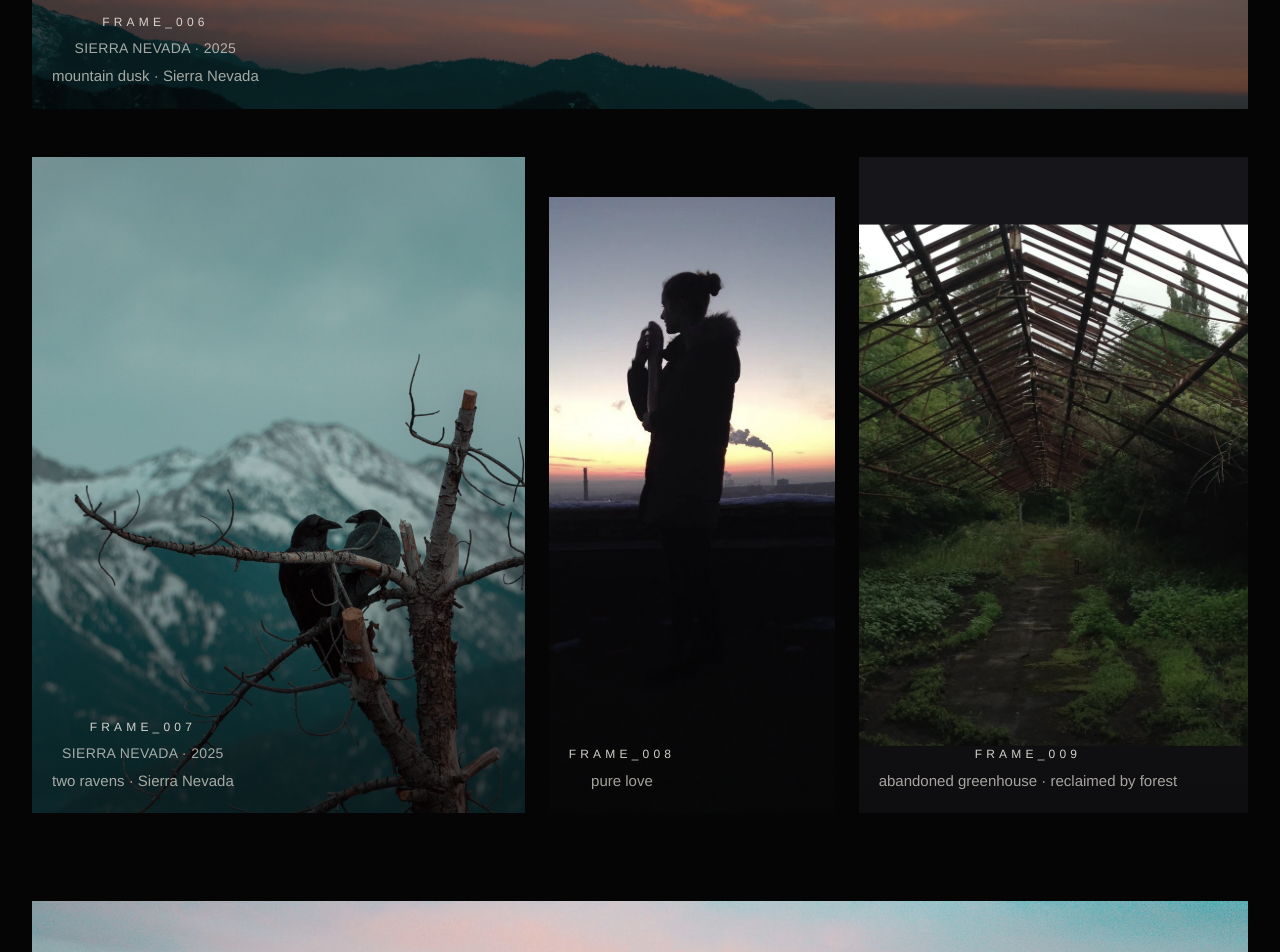
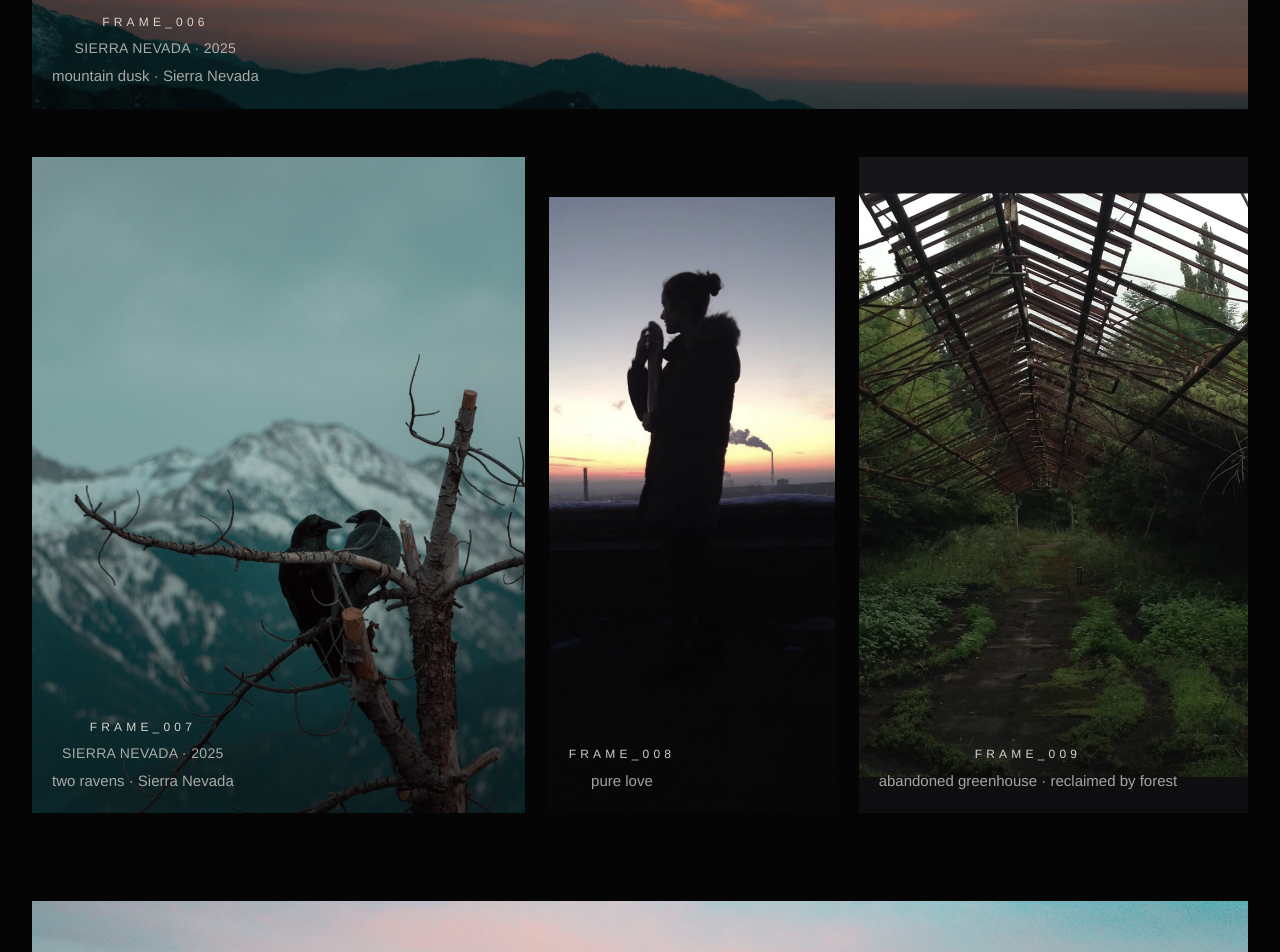
Before and after one commit to maklak0v/kornermusic-rebuild, a React (Vite) app: page / in a window 1280 px wide. Shown: the part 5895-6847 px from the top of the page. Built offline with nearby package versions, Linux system fonts and the light colour scheme; a web font is replaced by a local one.

Commit message:
Scale frame_009 image to fill tile

```diff
--- a/src/components/PhotoArchive.tsx
+++ b/src/components/PhotoArchive.tsx
@@ -198,7 +198,7 @@ function PhotoTile({ photo, className, aspect, onClick, onEnter, onLeave, reduce
           src={photo.src}
           alt={photo.caption}
           loading="lazy"
-          className={`h-full w-full object-cover grayscale-[20%] transition-all duration-700 group-hover:grayscale-0 ${rotate90 ? 'rotate-90 scale-[1.34] group-hover:scale-[1.4]' : 'group-hover:scale-105'}`}
+          className={`h-full w-full object-cover grayscale-[20%] transition-all duration-700 group-hover:grayscale-0 ${rotate90 ? 'rotate-90 scale-150 group-hover:scale-[1.58]' : 'group-hover:scale-105'}`}
         />
         <div className="absolute inset-0 bg-gradient-to-t from-ink/70 via-transparent to-transparent opacity-70 transition-opacity group-hover:opacity-90" />
 
```
